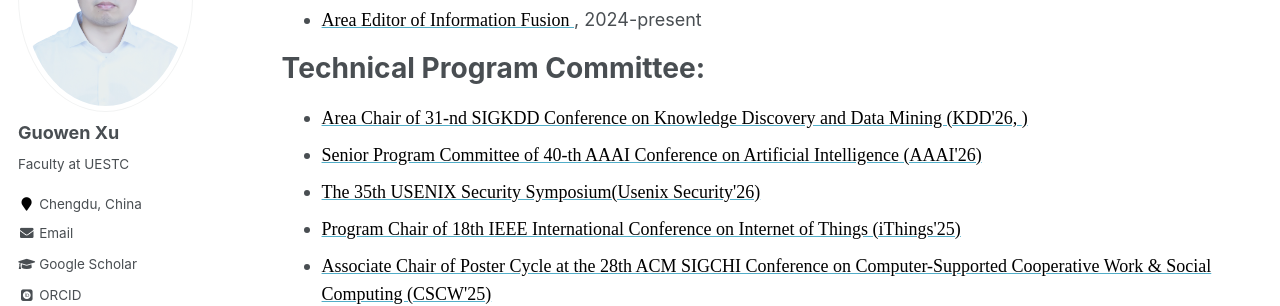
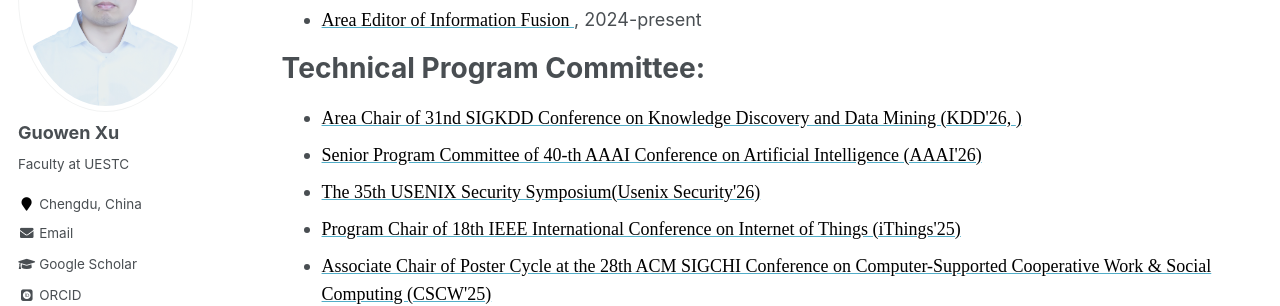
Before and after one commit to Guowen-xu/guowen-xu.github.io, a Jekyll site: the page built from _pages/services.md, in a window 1280 px wide and 900 px high, scrolled down 350 px. Shown: the part 152-458 px from the top of the window. Built offline with Jekyll 4.4.1, drawn with Linux system fonts in a browser that asks for light colours; some web fonts are replaced.

Commit message:
Update services.md

```diff
--- a/_pages/services.md
+++ b/_pages/services.md
@@ -20,7 +20,7 @@ Editorial Board:
 
 Technical Program Committee:
 ======
-*  [ <font face="Times New Roman" color=black size=4> Area Chair of 31-nd SIGKDD Conference on Knowledge Discovery and Data Mining (KDD'26, <font face="Times New Roman" color=red size=4></font>) </font>](https://kdd2026.kdd.org/)
+*  [ <font face="Times New Roman" color=black size=4> Area Chair of 31nd SIGKDD Conference on Knowledge Discovery and Data Mining (KDD'26, <font face="Times New Roman" color=red size=4></font>) </font>](https://kdd2026.kdd.org/)
 * [<font face="Times New Roman" color=black size=4>Senior Program Committee of 40-th AAAI Conference on Artificial Intelligence (AAAI'26)</font>](https://aaai.org/conference/aaai/aaai-26/)
 * [<font face="Times New Roman" color=black size=4>The 35th USENIX Security Symposium(Usenix Security'26)</font>](https://www.usenix.org/conference/usenixsecurity26)
 *   [<font face="Times New Roman" color=black size=4> Program Chair of 18th IEEE International Conference on Internet of Things (iThings'25)</font>](https://ieee-cybermatics.org/2025/ithings/)
```
